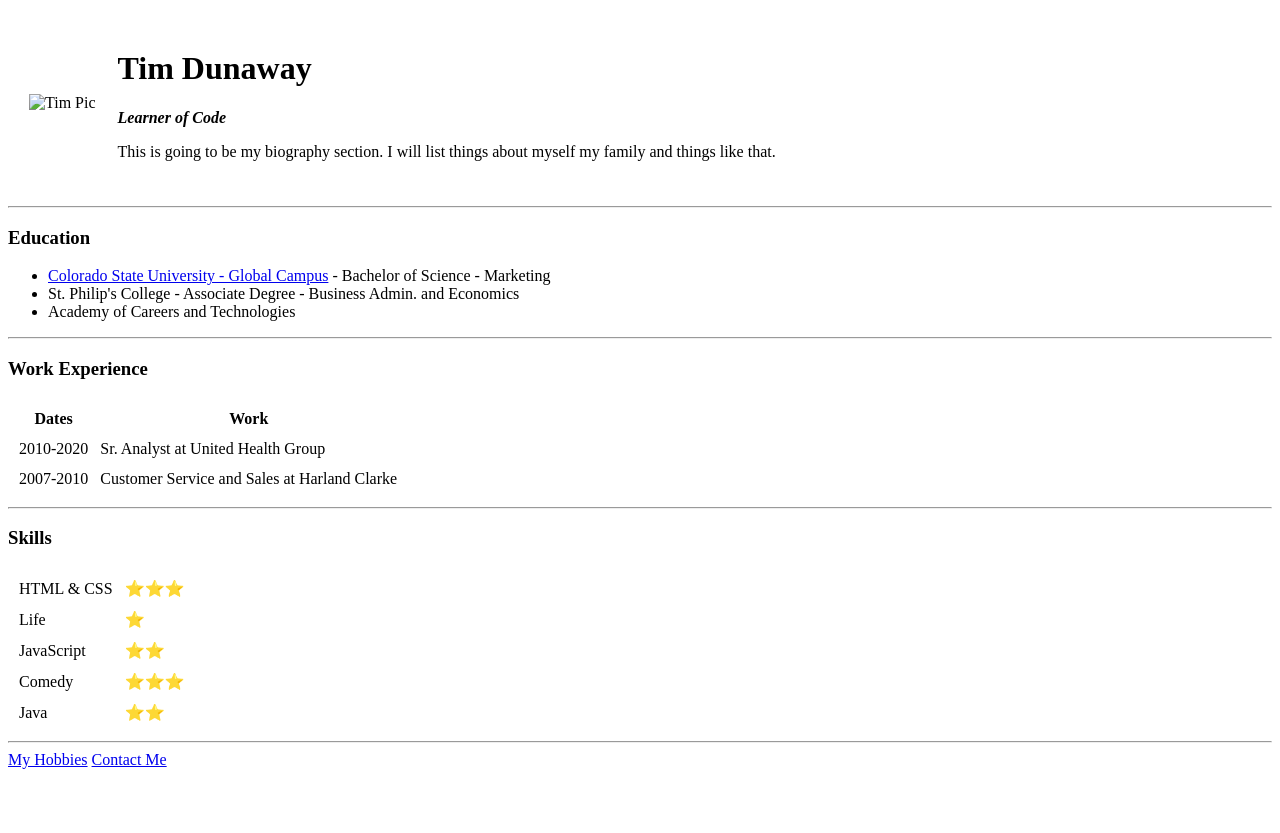
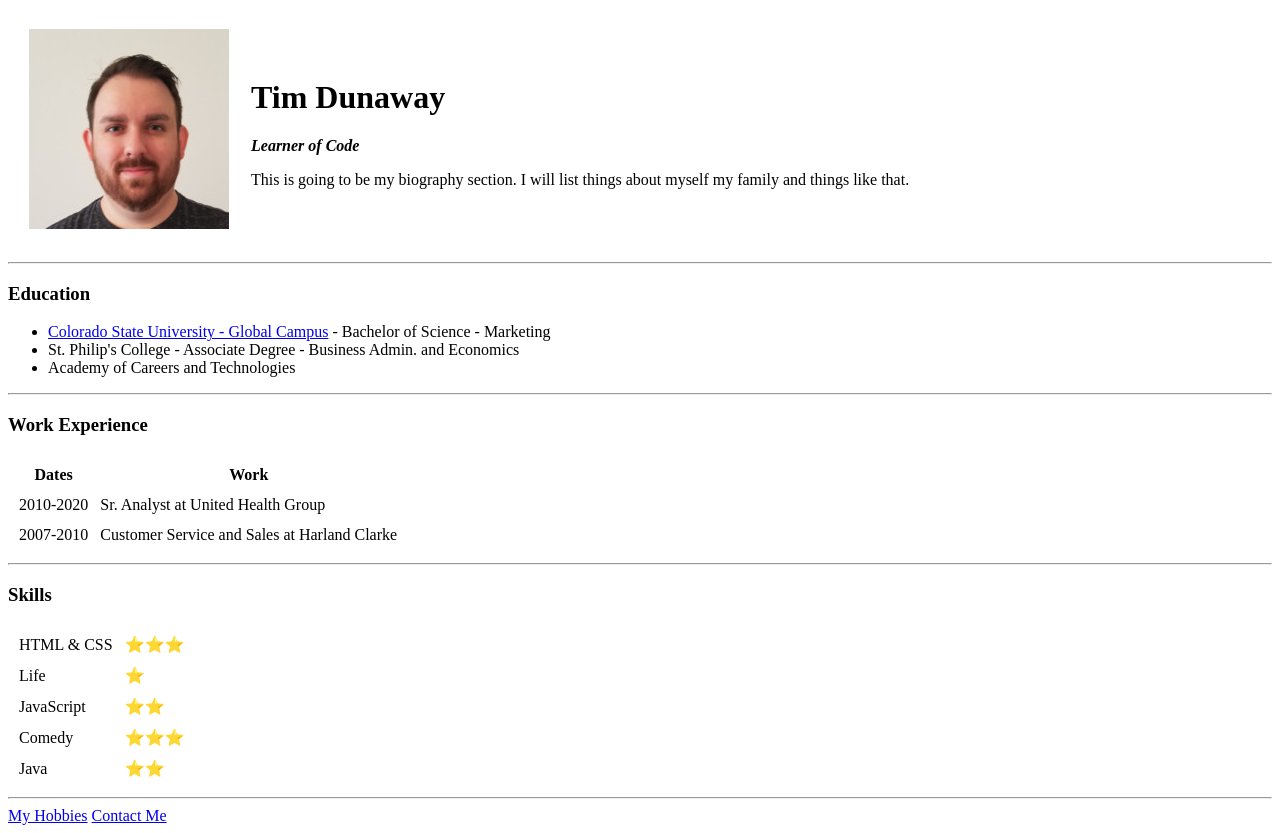
Before and after one commit to tjd2431/cv, a plain HTML site: page index.html in a window 1280 px wide. Before the commit the page ends 800 px from the top, so only its background shows below. Drawn offline with Linux system fonts and the light colour scheme.

Commit message:
Update index.html

```diff
--- a/index.html
+++ b/index.html
@@ -9,7 +9,7 @@
 <body>
   <table cellspacing="20">
     <tr>
-      <td><img src="images/tim.jpeg" alt="Tim Pic"></td>
+      <td><img src="tim.jpeg" alt="Tim Pic"></td>
       <td>
         <h1>Tim Dunaway</h1>
         <p><em><strong>Learner of Code</em></strong></p>
```
